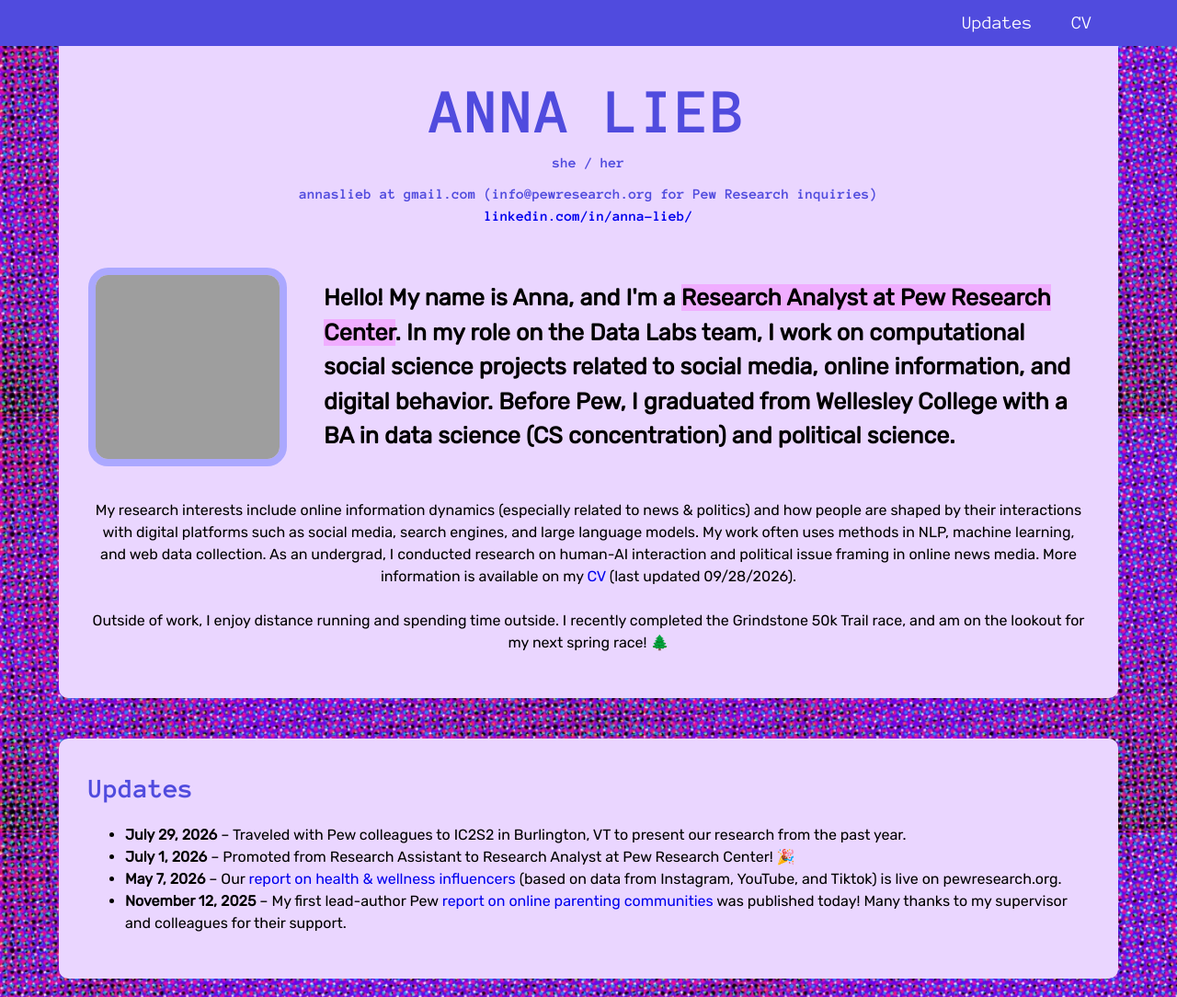
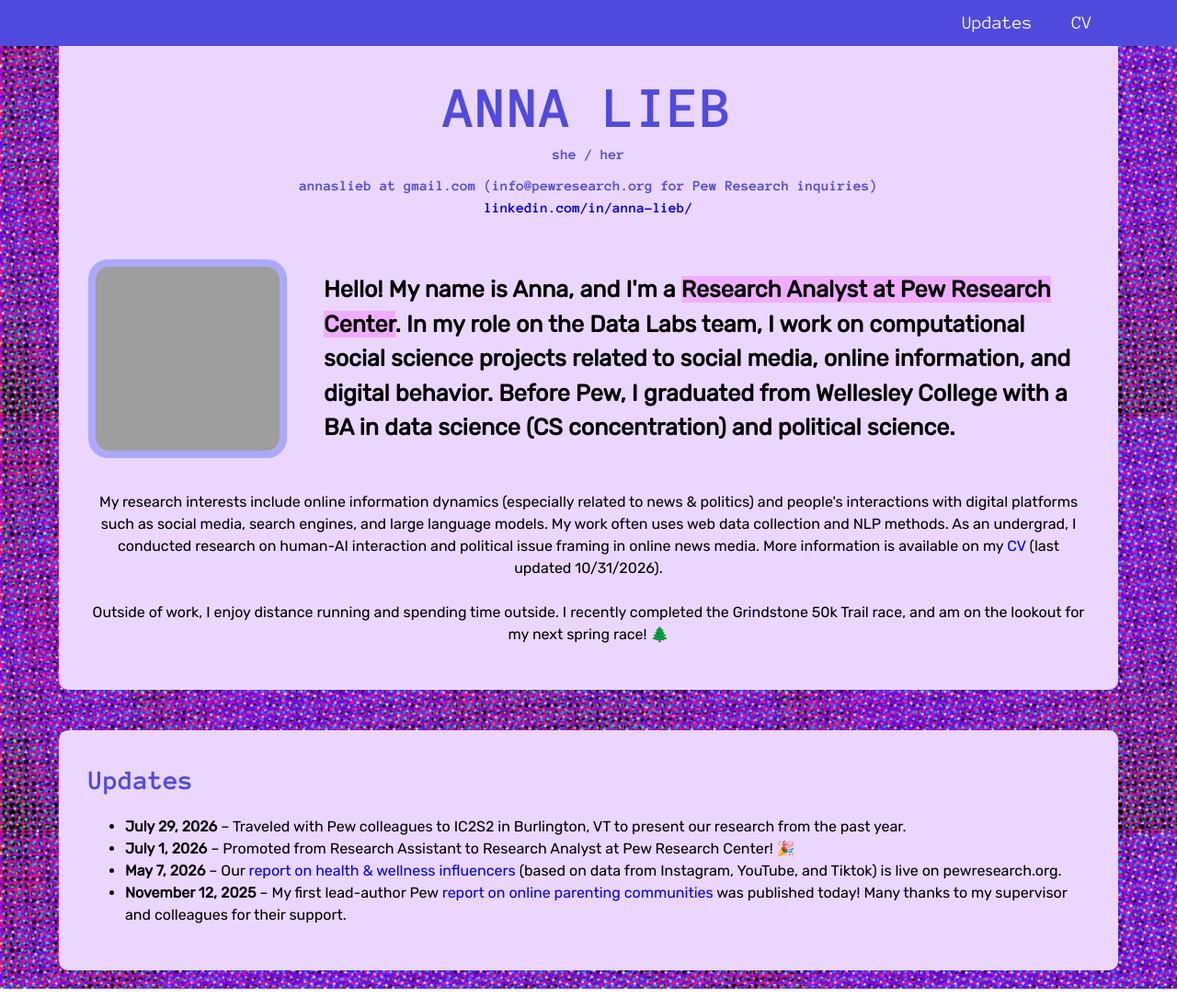
Before and after one commit to annalieb/about-me, a plain HTML site: page index.html in a window 1280 px wide. Shown: the whole page at 92% size. Drawn offline with Linux system fonts and the light colour scheme; grey boxes are pictures that could not be loaded.

Commit message:
Update CV

```diff
--- a/index.html
+++ b/index.html
@@ -44,12 +44,12 @@
     </div>
     <p id="about-body">
       My research interests include online information dynamics (especially related to news & politics)
-      and how people are shaped by their interactions with digital platforms such as social media,
-      search engines, and large language models. My work often uses methods in NLP, machine learning, and web data collection.
+      and people's interactions with digital platforms such as social media, search engines, and
+      large language models. My work often uses web data collection and NLP methods.
 
       As an undergrad, I conducted research on human-AI interaction and political issue framing in online news media.
 
-      More information is available on my <a href="assets/Lieb_CV.pdf" target="_blank">CV</a> (last updated 09/28/2026).
+      More information is available on my <a href="assets/Lieb_CV.pdf" target="_blank">CV</a> (last updated 10/31/2026).
       <br><br>
       Outside of work, I enjoy distance running and spending time outside.
       I recently completed the Grindstone 50k Trail race, and am on the lookout for my next spring race! 🌲
--- a/styles.css
+++ b/styles.css
@@ -26,7 +26,7 @@ h1 {
   color: #504bde;
   font-family: 'Anonymous Pro', monospace;
   text-align: center;
-  font-size: 70px;
+  font-size: 64px;
   margin: 0px;
 }
 
```
Also changed, not shown: 3 other files.
